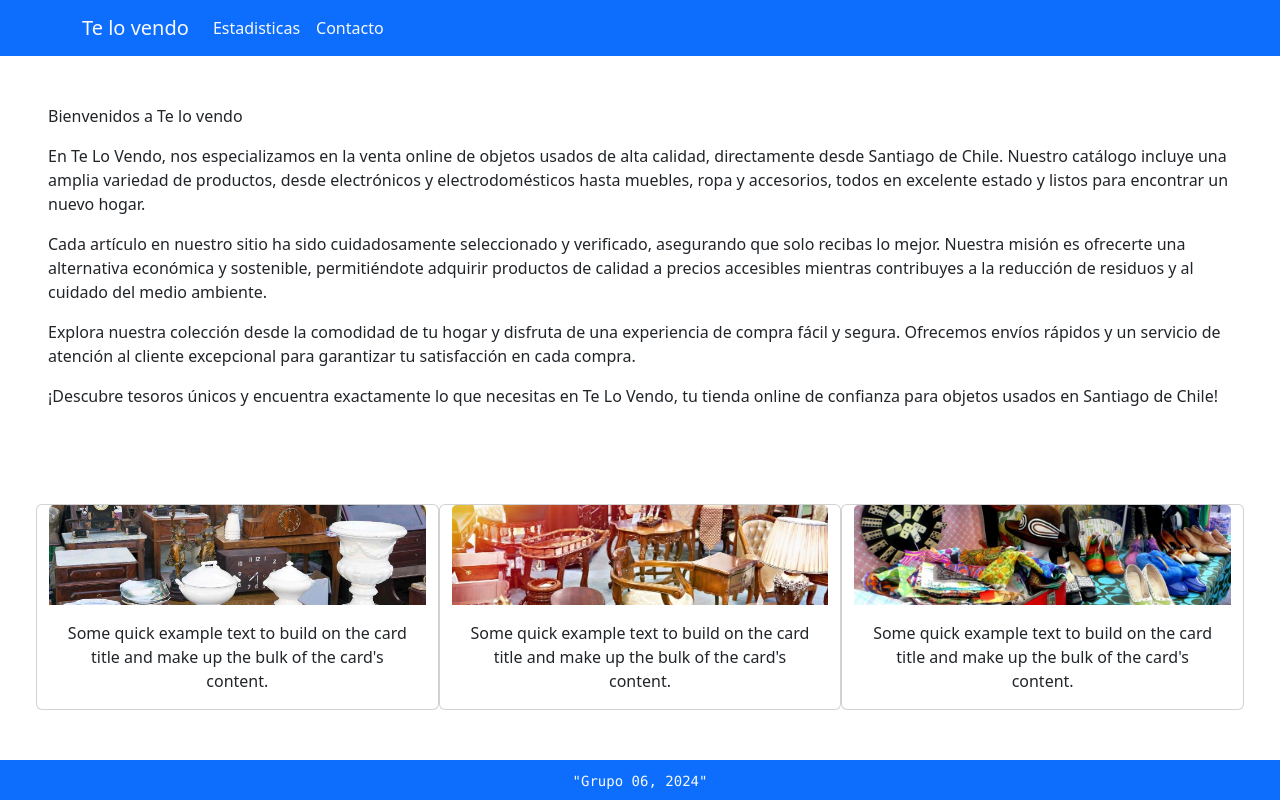
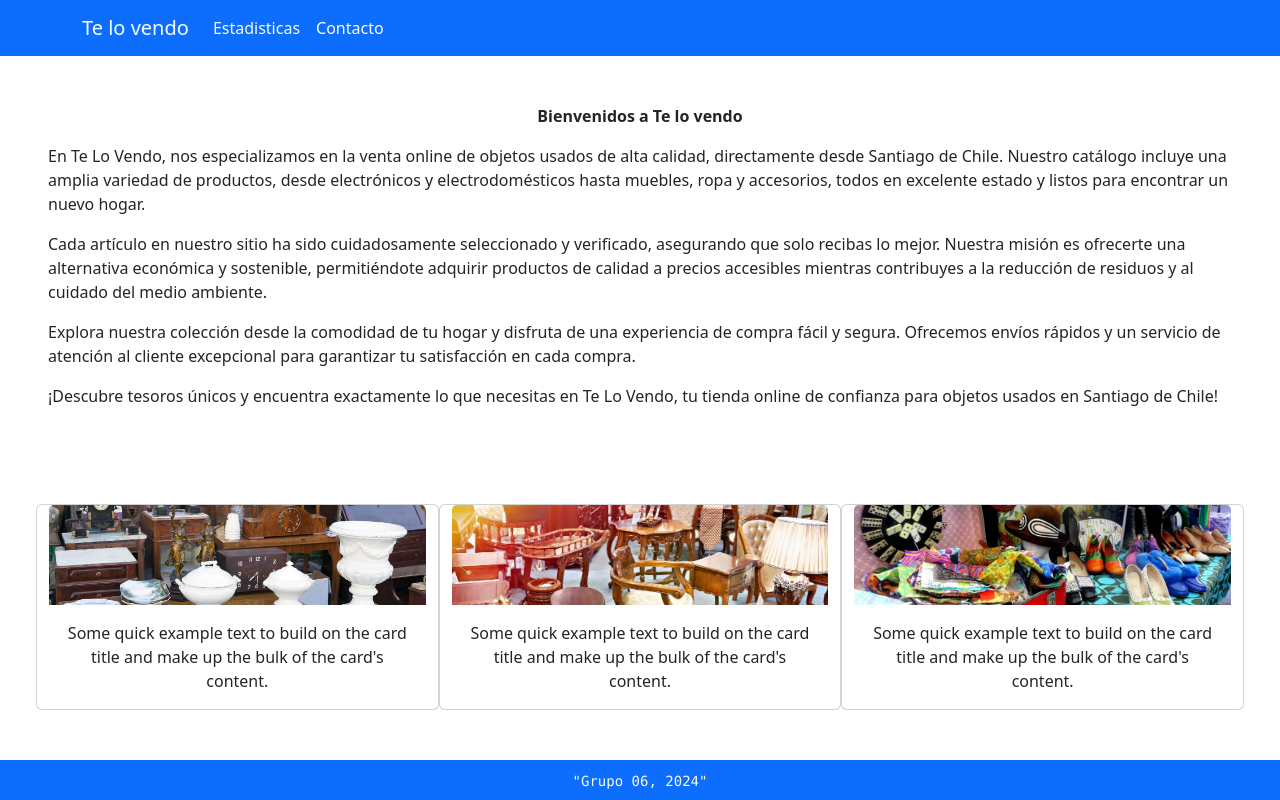
Before and after one commit to AwesomeAaronDEV/trabajo-grupal-7, a plain HTML site: page index.html in a window 1280 px wide. Drawn offline with nearby package versions, Linux system fonts and the light colour scheme.

Commit message:
se agrega cambios a titulo de Bievenidos, centrado y en negrita

```diff
--- a/assets/css/style.css
+++ b/assets/css/style.css
@@ -15,3 +15,8 @@ footer {
   position: fixed;
   bottom: 0;
 }
+
+.bienvenidos{
+  font-weight: bold;
+  text-align: center;
+}
--- a/index.html
+++ b/index.html
@@ -46,7 +46,7 @@
 
 
       <div class="m-5 ">
-        <p>Bienvenidos a Te lo vendo</p>
+        <p class="bienvenidos">Bienvenidos a Te lo vendo</p>
 
         <p>
           En Te Lo Vendo, nos especializamos en la venta online de objetos
```
